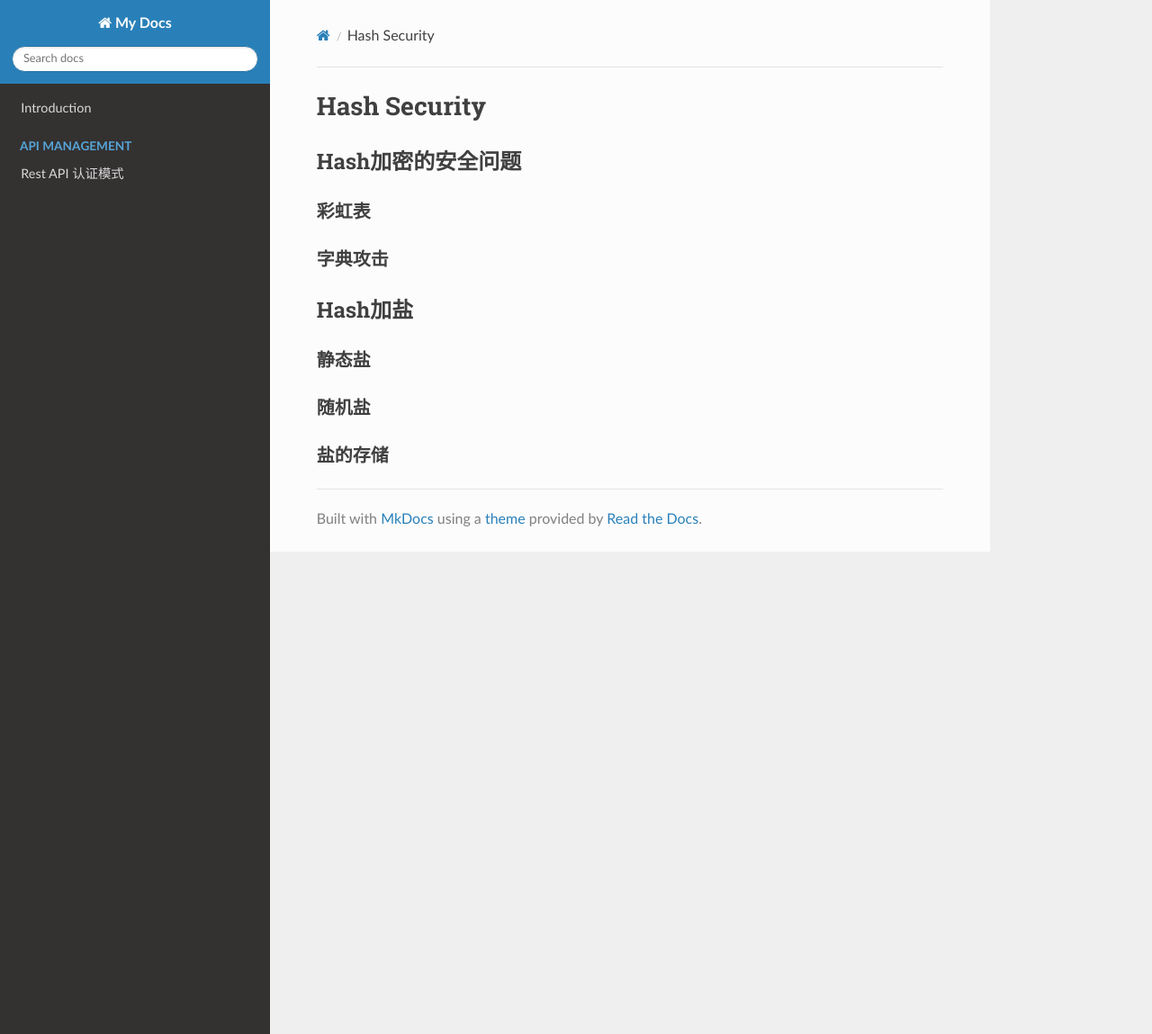
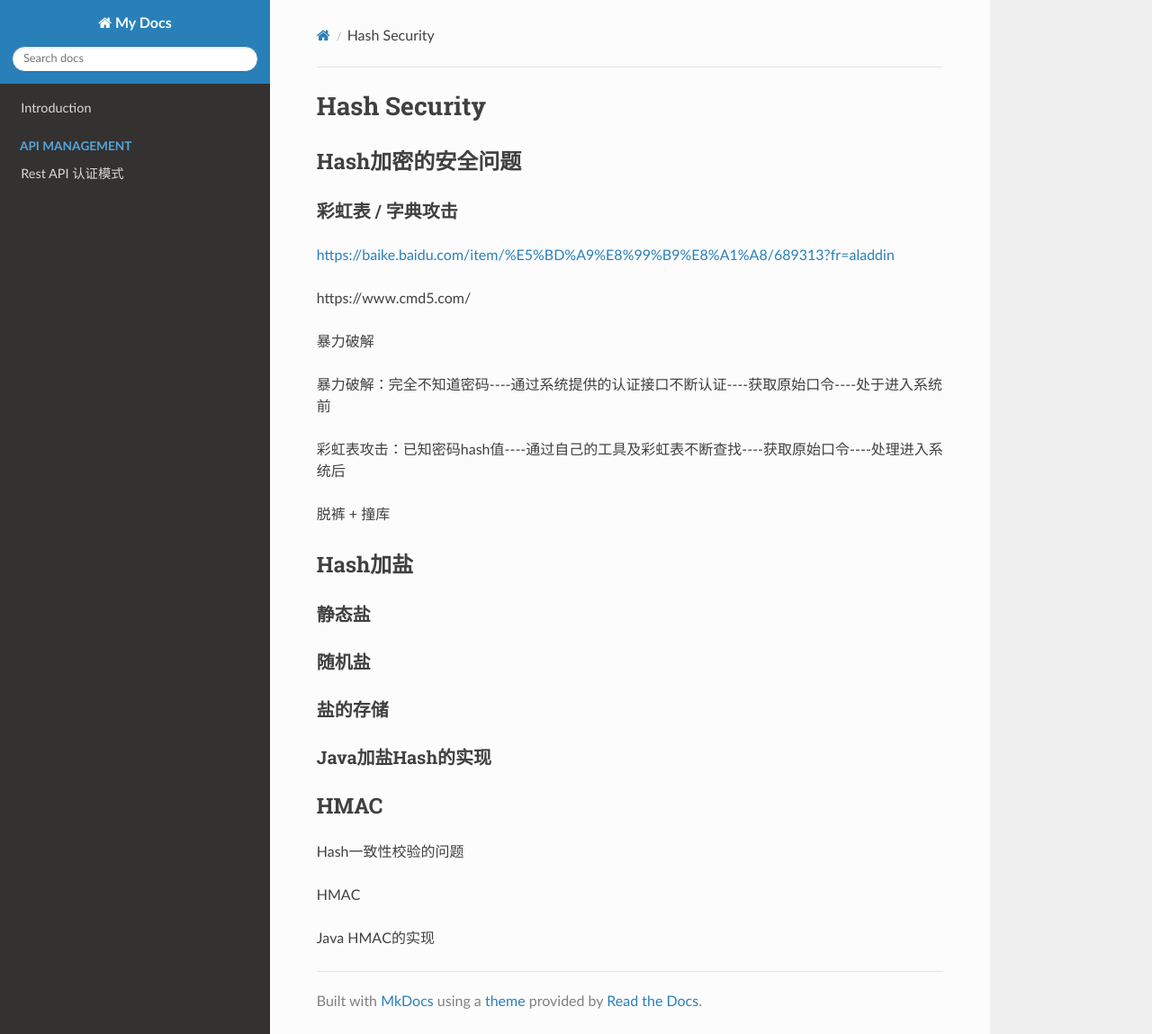
Before and after one commit to notechsolution/documentation, an MkDocs documentation site: the page built from docs/crypto/hash_security.md, in a window 1280 px wide and 1149 px high. Shown: the whole window at 90% size. Built offline with MkDocs 1.6.1, drawn with Linux system fonts in a browser that asks for light colours; nearby versions of some CDN libraries.

Commit message:
hash security part 1

```diff
--- a/docs/crypto/hash_security.md
+++ b/docs/crypto/hash_security.md
@@ -2,9 +2,23 @@
 
 ## Hash加密的安全问题
 
-### 彩虹表
+### 彩虹表 / 字典攻击
 
-### 字典攻击
+[https://baike.baidu.com/item/%E5%BD%A9%E8%99%B9%E8%A1%A8/689313?fr=aladdin](https://baike.baidu.com/item/彩虹表/689313?fr=aladdin)
+
+###
+
+https://www.cmd5.com/
+
+暴力破解
+
+暴力破解：完全不知道密码----通过系统提供的认证接口不断认证----获取原始口令----处于进入系统前
+
+彩虹表攻击：已知密码hash值----通过自己的工具及彩虹表不断查找----获取原始口令----处理进入系统后
+
+
+
+脱裤 + 撞库
 
 
 
@@ -15,3 +29,15 @@
 ### 随机盐
 
 ### 盐的存储
+
+### Java加盐Hash的实现
+
+
+
+## HMAC
+
+Hash一致性校验的问题
+
+HMAC
+
+Java HMAC的实现
```
